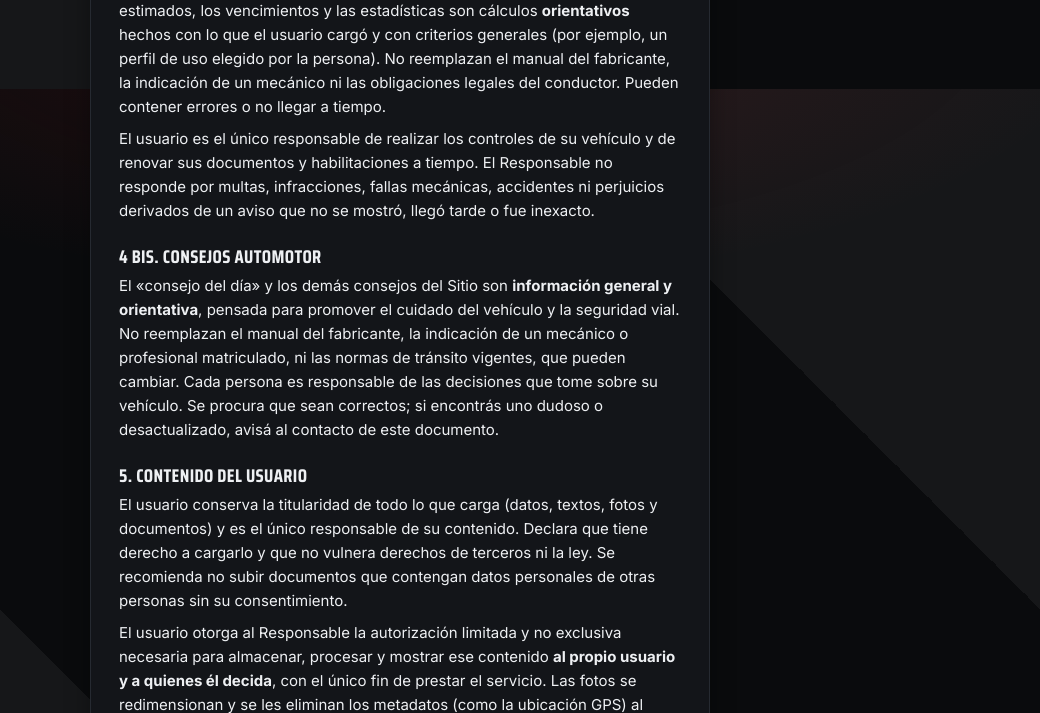
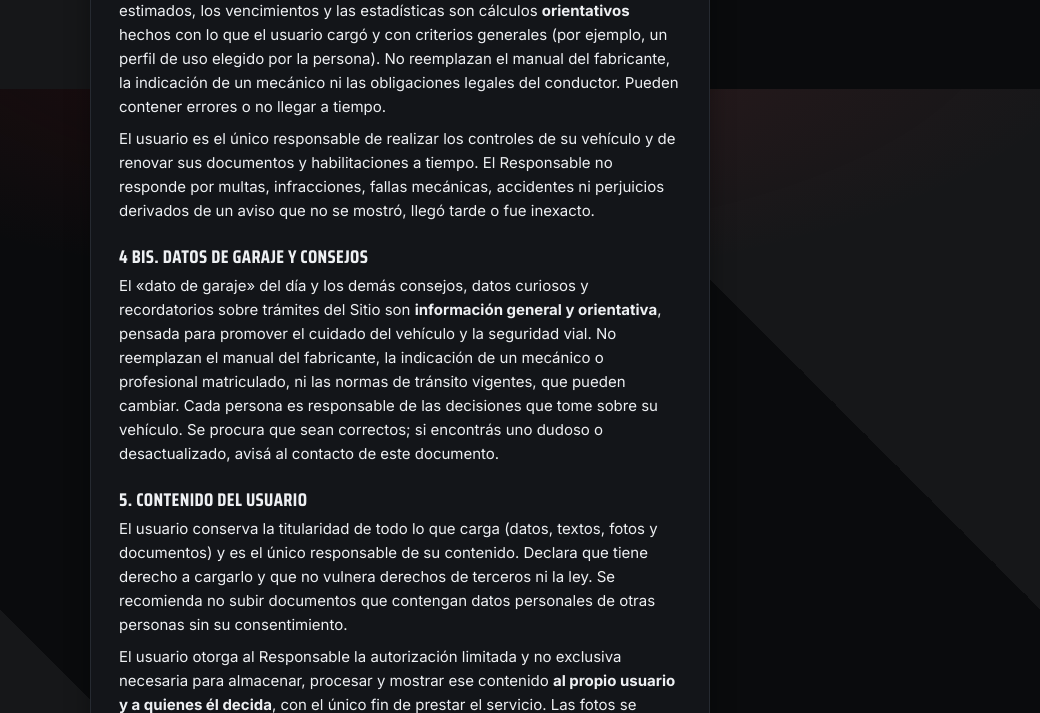
Before and after one commit to pianciola/garajedata, a Flask app: page /terminos in a window 1280 px wide. Shown: the part 1511-2224 px from the top of the page, without its empty margins (240-1280 px from the left). Run offline with Flask 3, Linux system fonts and the light colour scheme.

Commit message:
Dato de garaje debajo de los autos, letra más grande y chip discreto; categoría renombrada
Co-Authored-By: Claude Sonnet 5.5 <noreply@anthropic.com>

```diff
--- a/consejos.py
+++ b/consejos.py
@@ -15,7 +15,7 @@ CATEGORIAS = {
     "seguridad": "Seguridad del auto",
     "mantenimiento": "Mantenimiento",
     "ahorro": "Ahorro",
-    "datos": "Dato curioso",
+    "datos": "Curiosidad",
     "documentos": "Papeles",
 }
 
--- a/legal.py
+++ b/legal.py
@@ -61,8 +61,8 @@ TERMINOS = {
           "El usuario es el único responsable de realizar los controles de su vehículo y de renovar sus documentos y "
           "habilitaciones a tiempo. El Responsable no responde por multas, infracciones, fallas mecánicas, accidentes ni "
           "perjuicios derivados de un aviso que no se mostró, llegó tarde o fue inexacto."]),
-        ("4 bis. Consejos automotor",
-         ["El «consejo del día» y los demás consejos del Sitio son **información general y orientativa**, pensada para "
+        ("4 bis. Datos de garaje y consejos",
+         ["El «dato de garaje» del día y los demás consejos, datos curiosos y recordatorios sobre trámites del Sitio son **información general y orientativa**, pensada para "
           "promover el cuidado del vehículo y la seguridad vial. No reemplazan el manual del fabricante, la indicación de un "
           "mecánico o profesional matriculado, ni las normas de tránsito vigentes, que pueden cambiar. Cada persona es "
           "responsable de las decisiones que tome sobre su vehículo. Se procura que sean correctos; si encontrás uno "
--- a/static/style.css
+++ b/static/style.css
@@ -1154,3 +1154,18 @@ button:not(.btn):focus-visible { outline: 2px solid #fff; outline-offset: 2px; }
 @media (max-width: 520px) { .consejo { gap: 10px; padding: 11px 8px 11px 12px; } .consejo-icono { font-size: 1.25rem; } .consejo p { font-size: .9rem; } }
 @media print { .consejo, .consejo-chip { display: none !important; } }
 .consejo-aviso { display: block; margin-top: 4px; color: var(--muted); font-size: .74rem; opacity: .8; }
+
+/* ---------- dato de garaje: debajo de los autos, letra más cómoda, chip discreto ---------- */
+.consejo-zona { margin-top: 44px; }
+.consejo { margin: 0; padding: 16px 16px 16px 18px; gap: 16px; }
+.consejo-icono { font-size: 1.8rem; }
+.consejo-tag { font-size: .86rem; }
+.consejo p { margin-top: 5px; font-size: 1.12rem; line-height: 1.5; }
+.consejo-aviso { margin-top: 8px; font-size: .8rem; }
+.consejo-btn { width: 38px; height: 38px; font-size: 1.15rem; }
+.consejo-chip { display: inline-flex; align-items: center; gap: 7px; margin: 0; padding: 6px 4px; background: none; border: 0; border-radius: 6px;
+  color: var(--muted); font-size: .88rem; opacity: .75; cursor: pointer; transition: opacity .15s, color .15s; }
+.consejo-chip:hover, .consejo-chip:focus-visible { opacity: 1; color: var(--text); }
+.consejo-chip span { filter: grayscale(.6); }
+.consejo-chip:hover span { filter: none; }
+@media (max-width: 520px) { .consejo-zona { margin-top: 34px; } .consejo p { font-size: 1.02rem; } .consejo-icono { font-size: 1.5rem; } }
--- a/tools/probar_paginas.py
+++ b/tools/probar_paginas.py
@@ -294,8 +294,8 @@ with sqlite3.connect(DB) as db:
     db.execute("DELETE FROM registros WHERE titulo = 'prueba fechas'")
 # Consejo del día
 html = c.get("/").get_data(as_text=True)
-if 'id="consejo"' not in html or "Consejo del día" not in html:
-    fallas.append("no aparece el consejo del día")
+if 'id="consejo"' not in html or "Dato de garaje" not in html:
+    fallas.append("no aparece el dato de garaje")
 r = esperar("otro consejo", c.get("/consejo/3"), 200)
 if not r.get_json().get("texto"):
     fallas.append("el consejo de /consejo/N viene vacío")
```
Also changed, not shown: CLAUDE.md (+1 -1 lines), templates/index.html (+15 -14 lines).
